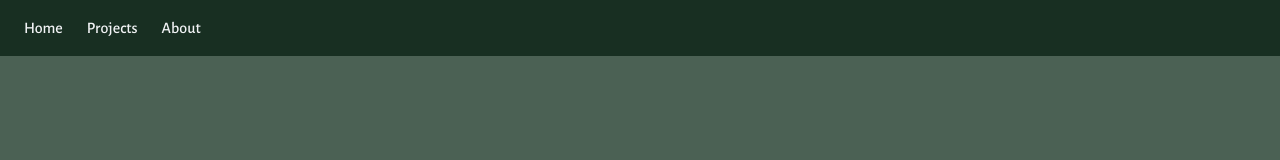
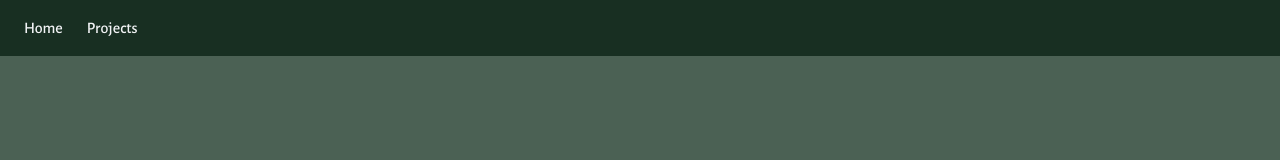
Before and after one commit to arob12inson/portfolio, a Next.js app: page / in a window 1280 px wide. Shown: the top 160 px of the page. Built offline with nearby package versions, Linux system fonts and the light colour scheme.

Commit message:
Remove "about" section

```diff
--- a/app/(components)/Nav.tsx
+++ b/app/(components)/Nav.tsx
@@ -7,7 +7,6 @@ export default function Nav() {
         <Link href="/">Home</Link>
 
         <Link href="/Projets">Projects</Link>
-        <Link href="/About">About</Link>
       </div>
     </nav>
   );
```
